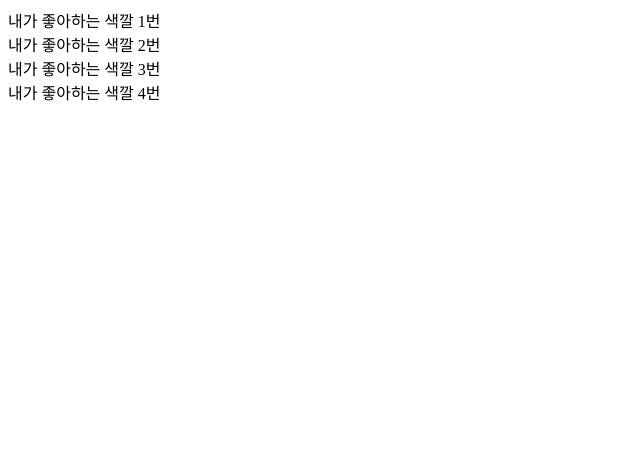
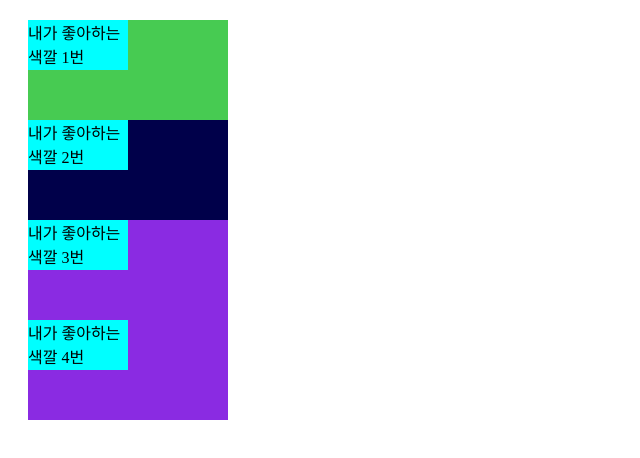
Before and after one commit to Bluet-Seo/01-markup-design-gallery, a plain HTML site: page color-card-css-practice/index.html in a window 1280 px wide. Shown: the whole page, without its empty margins (0-640 px from the left). Drawn offline with Linux system fonts and the light colour scheme.

Commit message:
Fix: 누락된 스타일시트 링크 추가

```diff
--- a/color-card-css-practice/index.html
+++ b/color-card-css-practice/index.html
@@ -4,15 +4,17 @@
     <meta charset="UTF-8">
     <meta name="viewport" content="width=device-width, initial-scale=1.0">
     <title>내가 좋아하는 색깔</title>
+    <!-- 여기에 추가! 스타일시트 링크 빼먹어서 어제 화면에 css 나오지 않았음. -->
+    <link rel="stylesheet" href="style.css" />
 </head>
 <body>
     <div class="container">
-        <div class="color-box">
+        <div class="color-box green">
             <div class="label">
                 <span>내가 좋아하는 색깔 1번</span>
             </div>
         </div>
-            <div class="color-box">
+            <div class="color-box dakeblue">
                 <div class="label">
                     <span>내가 좋아하는 색깔 2번</span>
                 </div>
--- a/color-card-css-practice/style.css
+++ b/color-card-css-practice/style.css
@@ -1,10 +1,19 @@
+.container{
+    margin: 20px;
+}
 .color-box{
-    width: 500px;
-    height: 500px;
+    width: 200px;
+    height: 100px;
     background-color: blueviolet;
 }
 .label{
-     width: 500px;
-    height: 500px;
+     width: 100px;
+    height: 50px;
     background-color: aqua;
 }
+.green{
+   background-color: rgb(71, 203, 82);
+}
+.dakeblue{
+    background-color: rgb(0, 0, 74);
+}
```
